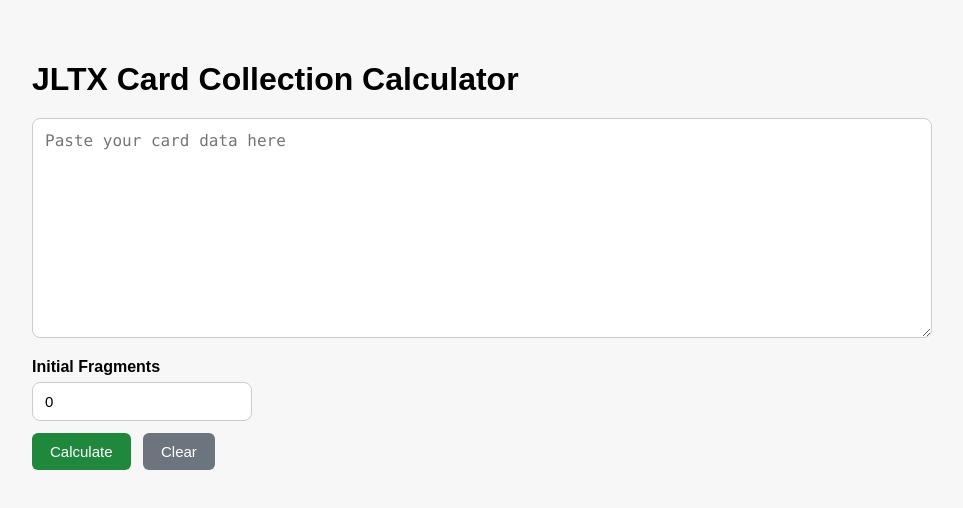
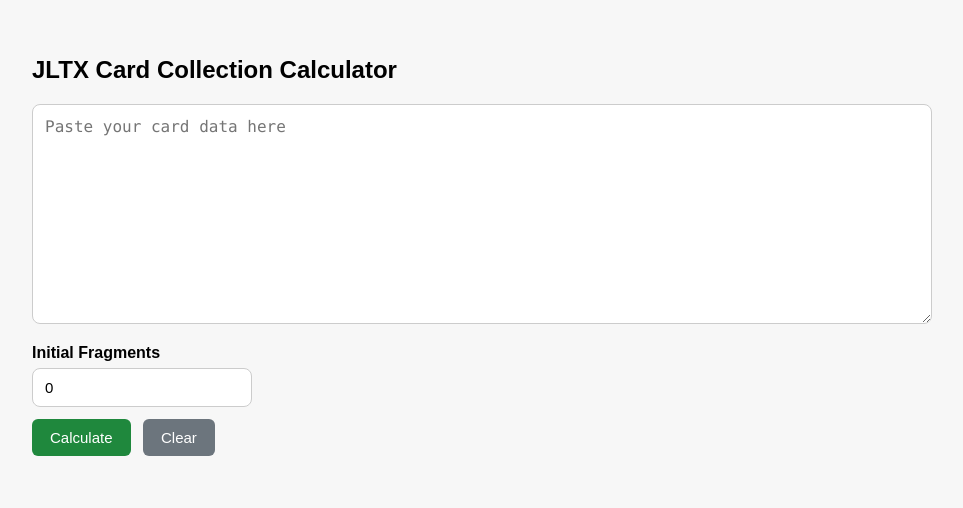
Before and after one commit to Lee1090/jltx-card-collection-calculator, a plain HTML site: page index.html in a window 1280 px wide. Shown: the whole page, without its empty margins (158-1121 px from the left). Drawn offline with Linux system fonts and the light colour scheme.

Commit message:
Update style.css

```diff
--- a/style.css
+++ b/style.css
@@ -12,6 +12,7 @@ body {
 
 h1 {
     margin-bottom: 20px;
+    font-size: 24px;   /* 👈 控制标题大小 */
 }
 
 textarea {
```
